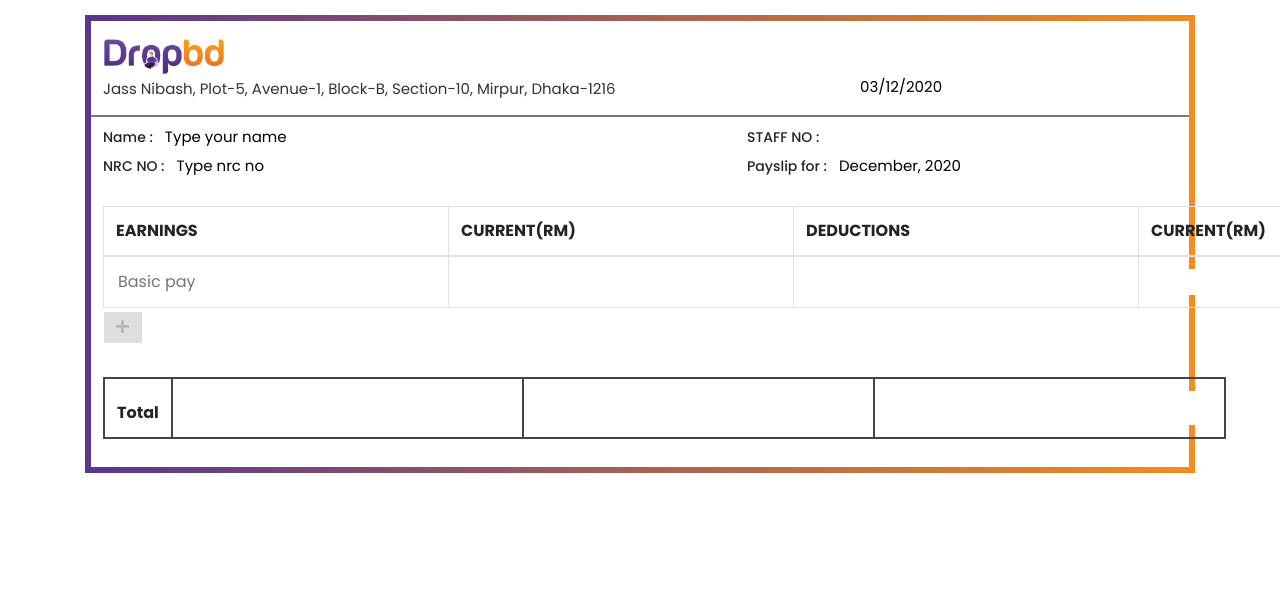
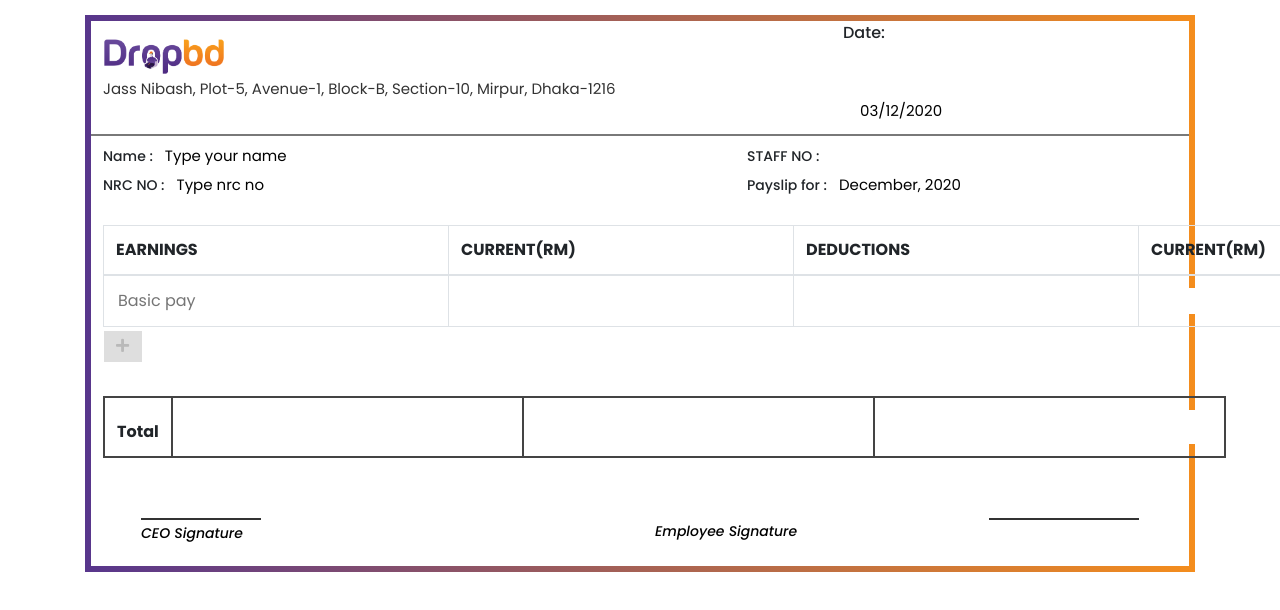
Before and after one commit to RomanSFE/payment-slip-invoice, a React (Create React App) app: page / in a window 1280 px wide. Shown: the top 610 px of the page. Built offline with nearby package versions, Linux system fonts and the light colour scheme.

Commit message:
signature section added

```diff
--- a/src/App.css
+++ b/src/App.css
@@ -33,6 +33,10 @@
 }
 .drop-bd-payment-slip-print-main-section-logo-section {
   border-bottom: 2px solid #797979;
+}
+.drop-bd-payment-slip-print-main-date-input span {
+  font-weight: 500;
+  margin-right: -4px;
 }
 
 /* Name and staf section */
@@ -153,3 +157,30 @@ button.dropp-bbdd-pmnt-removve:hover {
   transition: .2s;
 }
 /* Table Section */
+
+/* Signature section */
+.drop-bd-paymenntt-slip-signature-left-signn h4 {
+  font-size: 14px;
+  font-style: italic;
+  border-top: 2px solid #333;
+  width: 120px;
+  padding-top: 5px;
+  color: #000;
+}
+.drop-bd-paymenntt-slip-signature-righht-signn h4 {
+  font-size: 14px;
+  font-style: italic;
+  padding-top: 5px;
+  color: #000;
+}
+.drop-bd-paymenntt-slip-signature-main-box {
+  padding: 12px 50px 12px 50px;
+  margin-top: 20px;
+  padding-bottom: 17px;
+}
+.forrrr-borrderr {
+  border: 1px solid #333;
+  width: 150px;
+  float: right;
+}
+/* Signature section */
--- a/src/components/HomePage.js
+++ b/src/components/HomePage.js
@@ -69,6 +69,7 @@ export default class HomePage extends Component {
                               </div>
                               <div className="col-md-4">
                                 <div className="drop-bd-payment-slip-print-main-date-input">
+                                  <span>Date:</span>
                                   <input type="text" placeholder="03/12/2020"/>
                                 </div>
                               </div>
@@ -149,6 +150,22 @@ export default class HomePage extends Component {
                             </div>
                           </div>
                           {/* Table section */}
+
+                          <div className="drop-bd-paymenntt-slip-signature-main-box">
+                            <div className="row">
+                              <div className="col-md-6">
+                                <div className="drop-bd-paymenntt-slip-signature-left-signn">
+                                  <h4>CEO Signature</h4>
+                                </div>
+                              </div>
+                              <div className="col-md-6">
+                                <div className="drop-bd-paymenntt-slip-signature-righht-signn">
+                                  <div className="forrrr-borrderr"></div>
+                                  <h4>Employee Signature</h4>
+                                </div>
+                              </div>
+                            </div>
+                          </div>
                         </div>
                       </div>
                     </div>
```
